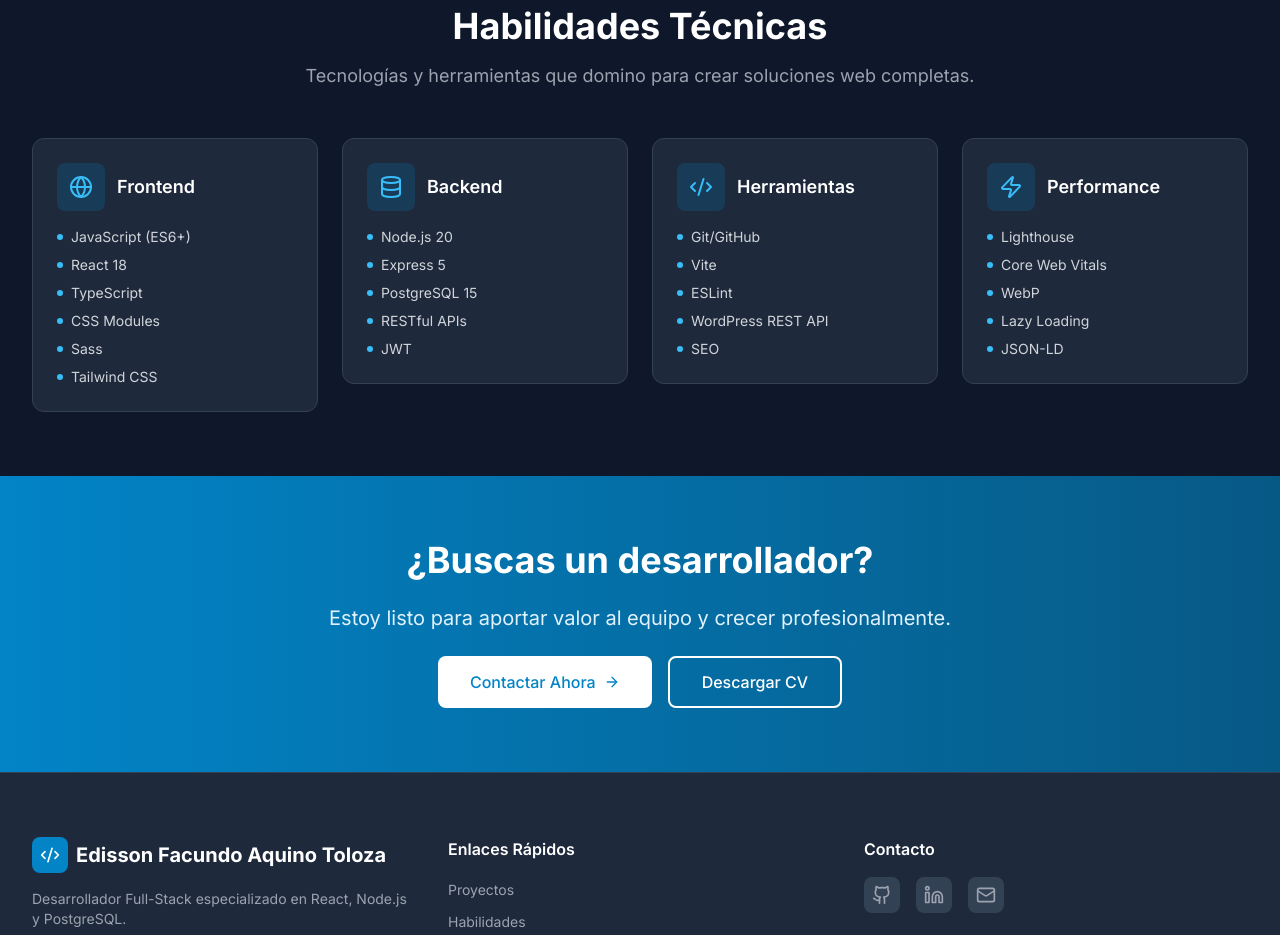
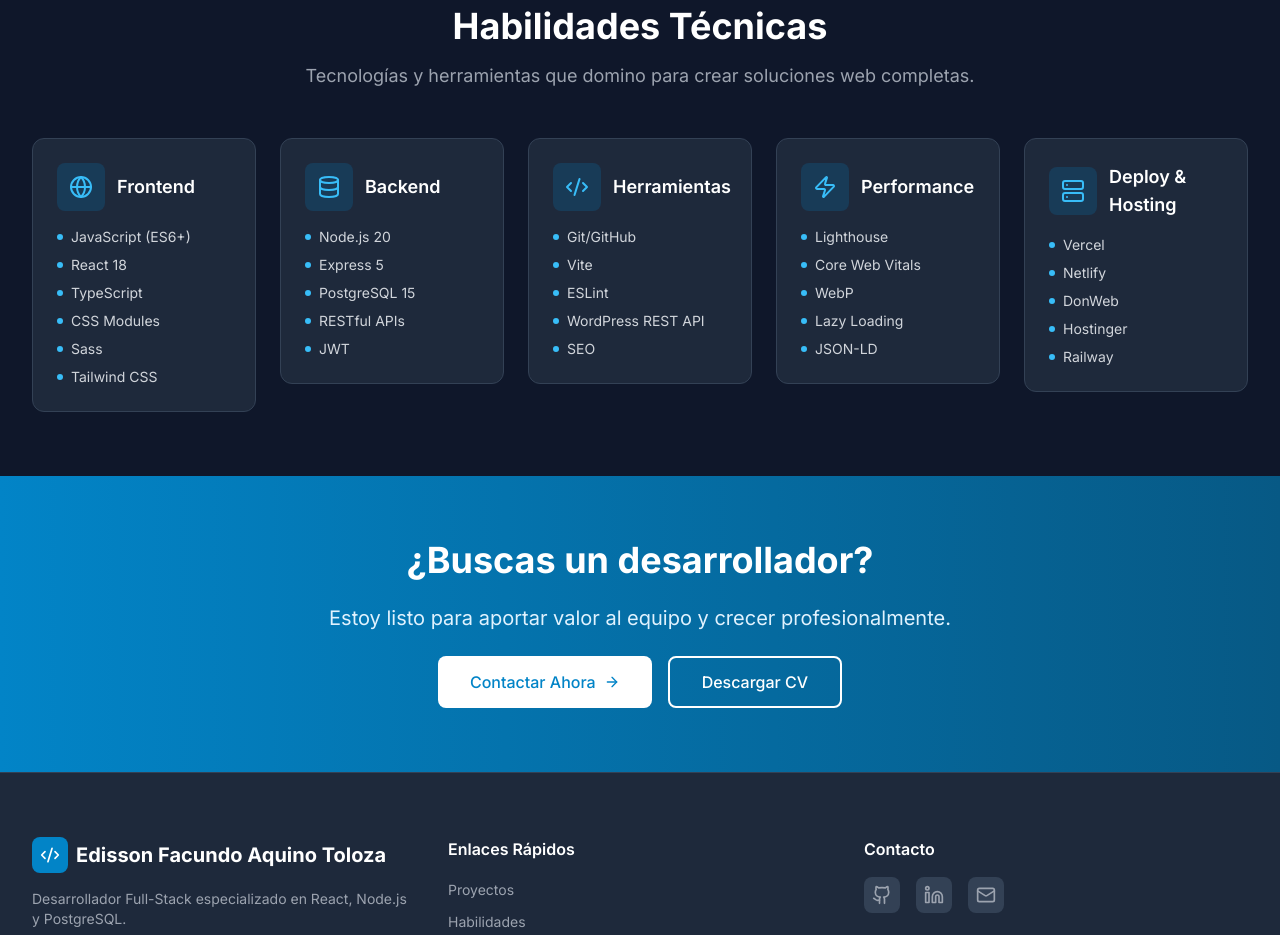
Before and after one commit to AquinoEdissonFacundo/Porfolio, a React (Vite) app: page / in a window 1280 px wide. Shown: the part 1640-2575 px from the top of the page. Built offline with nearby package versions, Linux system fonts and the light colour scheme.

Commit message:
Add: Deploy & Hosting section to Home page skills

```diff
--- a/src/pages/Home.tsx
+++ b/src/pages/Home.tsx
@@ -1,5 +1,5 @@
 import { motion } from 'framer-motion'
-import { ArrowRight, Code2, Database, Globe, Zap } from 'lucide-react'
+import { ArrowRight, Code2, Database, Globe, Zap, Server } from 'lucide-react'
 import { Link } from 'react-router-dom'
 import ProjectCard from '../components/ProjectCard'
 import SkillCard from '../components/SkillCard'
@@ -53,6 +53,11 @@ const Home = () => {
       category: 'Performance',
       icon: <Zap className="w-6 h-6" />,
       technologies: ['Lighthouse', 'Core Web Vitals', 'WebP', 'Lazy Loading', 'JSON-LD']
+    },
+    {
+      category: 'Deploy & Hosting',
+      icon: <Server className="w-6 h-6" />,
+      technologies: ['Vercel', 'Netlify', 'DonWeb', 'Hostinger', 'Railway']
     }
   ]
 
@@ -201,7 +206,7 @@ const Home = () => {
             </p>
           </motion.div>
 
-          <div className="grid grid-cols-1 md:grid-cols-2 lg:grid-cols-4 gap-6">
+          <div className="grid grid-cols-1 md:grid-cols-2 lg:grid-cols-3 xl:grid-cols-5 gap-6">
             {skills.map((skill, index) => (
               <motion.div
                 key={skill.category}
```
